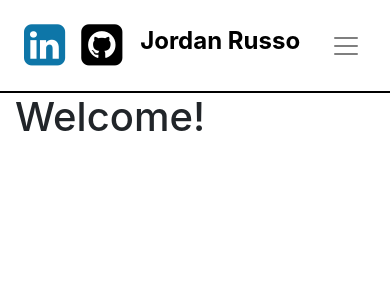
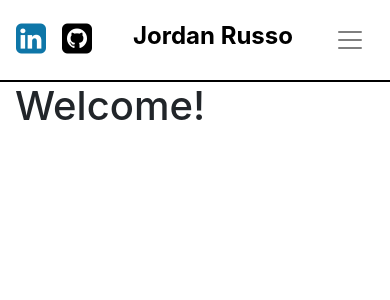
Before and after one commit to jrusso0818/my-personal-site, a Django app: page / in a window 390 px wide. Shown: the top 300 px of the page. Run offline with Django 3.2, Linux system fonts and the light colour scheme; some libraries are stand-ins or nearby versions.

Commit message:
Fixed layout for screen sizes down to 320px in width.

```diff
--- a/homepage/static/css/base.css
+++ b/homepage/static/css/base.css
@@ -42,23 +42,39 @@ div.order-1 > ul > li > a {
 
 
 
- ul.social-icons {
-    list-style-type: none;
-}
-
-.fa {
+.lg-icon .fa {
     font-size: 48px;
     text-decoration: none;
 }
 
-.fa:hover {
+.lg-icon .fa:hover {
     color: grey;
 }
 
-.fa-linkedin-square {
+.lg-icon .fa-linkedin-square {
     color: #0E76A8;
 }
 
-.fa-github-square {
+.lg-icon .fa-github-square {
     color: black;
 }
+
+
+
+
+.sm-icon .fa {
+    font-size: 35px;
+    text-decoration: none;
+}
+
+.sm-icon .fa:hover {
+    color: grey;
+}
+
+.sm-icon .fa-linkedin-square {
+    color: #0E76A8;
+}
+
+.sm-icon .fa-github-square {
+    color: black;
+}
--- a/homepage/templates/homepage/base.html
+++ b/homepage/templates/homepage/base.html
@@ -17,11 +17,11 @@
               <h4><strong>Jordan Russo</strong></h4>
           </a>
           <!-- Brand name for screen size smaller than medium -->
-          <a class="navbar-brand order-1 d-md-none" href="{% url 'homepage' %}">
+          <a class="navbar-brand order-1 mx-0 d-md-none" href="{% url 'homepage' %}">
               <h4><strong>Jordan Russo</strong></h4>
           </a>
 
-          <button class="navbar-toggler navbar-light order-1" type="button" data-toggle="collapse" data-target="#navbarSupportedContent" aria-controls="navbarSupportedContent" aria-expanded="false" aria-label="Toggle navigation">
+          <button class="navbar-toggler navbar-light order-1 px-2" type="button" data-toggle="collapse" data-target="#navbarSupportedContent" aria-controls="navbarSupportedContent" aria-expanded="false" aria-label="Toggle navigation">
                 <span class="navbar-toggler-icon"></span>
           </button>
 
@@ -42,7 +42,7 @@
 
             <!-- Icons for screen size medium and up -->
             <div class="navbar-collapse collapse w-100 order-2 dual-collapse2 d-none d-md-block" id="navbarSupportedContent">
-                <ul class="navbar-nav d-flex flex-row ml-auto mr-5">
+                <ul class="navbar-nav d-flex flex-row ml-auto mr-5 lg-icon">
                     <li class="nav-item px-3">
                         <a class="nav-link" href="#">
                             <i class="fa fa-linkedin-square"></i>
@@ -56,9 +56,9 @@
                 </ul>
             </div>
             <!-- Icons for screen size smaller than medium screen size -->
-            <div class="navbar-brand order-0">
-                <ul class="navbar-nav d-flex flex-row d-md-none">
-                    <li class="nav-item pl-2">
+            <div class="navbar-brand order-0 mr-2">
+                <ul class="navbar-nav d-flex flex-row d-md-none sm-icon">
+                    <li class="nav-item pl-0">
                         <a class="nav-link" href="#">
                             <i class="fa fa-linkedin-square"></i>
                         </a>
```
